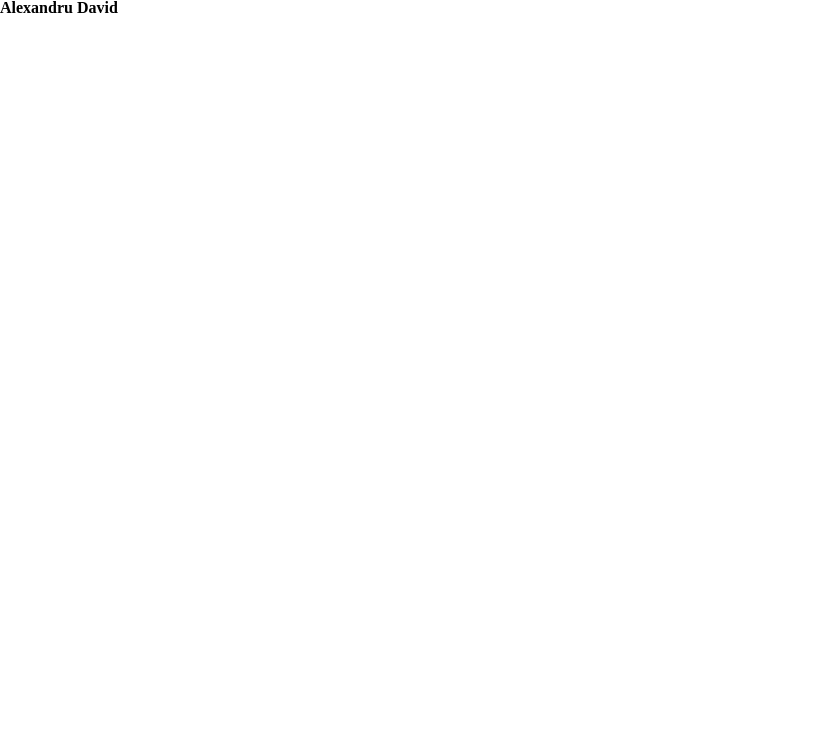
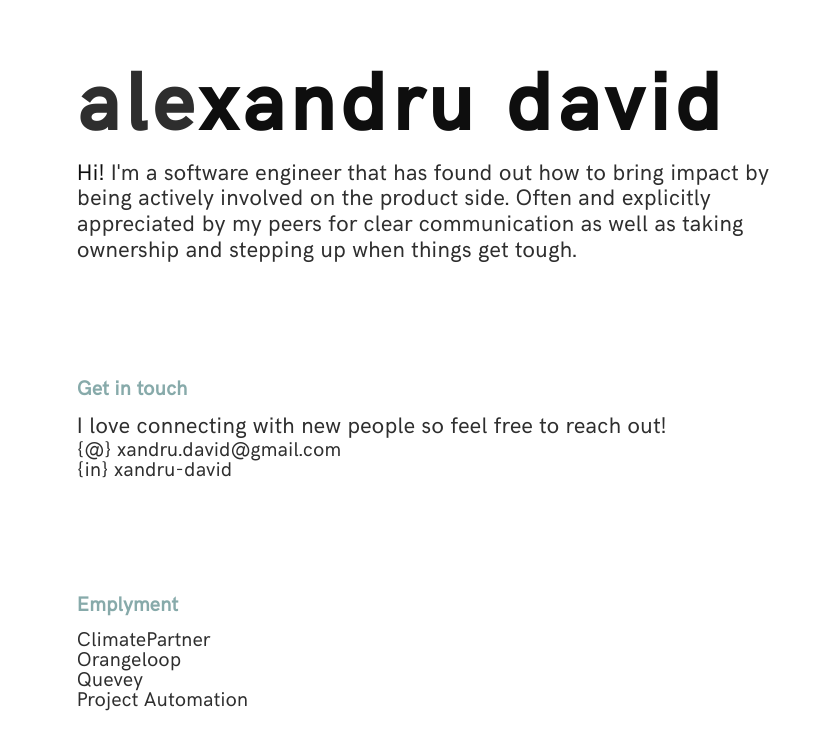
Before and after one commit to XandruDavid/xandrudavid-com, an Eleventy site: page src/index.html in a window 1280 px wide. Shown: the whole page, without its empty margins (0-831 px from the left). Built offline with nearby package versions, Linux system fonts and the light colour scheme; Eleventy itself is replaced by a stand-in of ours; files that its build step writes are made by us from their sources.

Commit message:
feat: add some basic content, style, and fonts

```diff
--- a/src/index.html
+++ b/src/index.html
@@ -8,9 +8,44 @@
     <meta property="og:description" content="Passionate software engineer with a love for abstracting complexity into simple ideas!"/>
     <meta name="description" content="Passionate software engineer with a love for abstracting complexity into simple ideas!"/>
     <link rel="stylesheet" type="text/css" href="reset.css">
+    <link rel="stylesheet" type="text/css" href="style.css">
     <link rel="shortcut icon" type="image/x-icon" href="favicon.png">
   </head>
   <body>
-    <h1>Alexandru David</h1>
+    <section class="intro">
+      <h1 class>Ale<span class="name">xandru David</span></h1>
+      <p>
+        <span class="primary">Hi!</span> I'm a software engineer that has found out how to bring impact by being actively involved on the product side. Often and explicitly appreciated by my peers for clear communication as well as taking ownership and stepping up when things get tough.
+      </p>
+    </section>
+
+    <section>
+      <h2>Get in touch</h2>
+      <p>
+        I love connecting with new people so feel free to reach out!
+      </p>
+      <ol>
+        <li>
+          <a href="mailto:xandru.david@gmail.com">
+            {@} xandru.david@gmail.com
+          </a>
+        </li>
+        <li>
+          <a href="linkedin.com/in/xandru-david">
+            {in} xandru-david
+          </a>
+        </li>
+      </ol>
+    </section>
+
+    <section>
+      <h2>Emplyment</h2>
+      <ol>
+        <li>ClimatePartner</li>
+        <li>Orangeloop</li>
+        <li>Quevey</li>
+        <li>Project Automation</li>
+      </ol>
+    </section>
   </body>
 </html>
--- /dev/null
+++ b/src/styles/style.css
@@ -0,0 +1,99 @@
+:root {
+  --color-bg: white;
+  --color-text-primary: #0e0e0e;
+  --color-text-secondary: #87AAAA;
+  --color-text-main: #2e2e2e;
+
+  --font-size-medium: 1.125em;
+
+  --body-font: "HKGrotesk", sans-serif;
+  --headline-font: "HKGrotesk-Medium", sans-serif;
+  /* --body-font-italic: "MonumentGroteskItalic",sans-serif;
+  --numeric-font: "ReplicaMonoLLWeb-Regular",sans-serif;
+  --main-padding: 6% */
+}
+
+@media (prefers-color-scheme: dark) {
+  :root {
+    --color-bg: #0e0e0e;
+    --color-text-primary: white;
+    --color-text-secondary: #87AAAA;
+    --color-text-main: #a0a0a0;
+  }
+}
+
+@font-face {
+  font-family: HKGrotesk;
+  src: url(HKGrotesk-Regular.woff2)format("woff2")
+}
+
+@font-face {
+  font-family: HKGrotesk-Medium;
+  src: url(HKGrotesk-Medium.woff2)format("woff2")
+}
+
+@font-face {
+  font-family: HKGrotesk-Bold;
+  src: url(HKGrotesk-Bold.woff2)format("woff2")
+}
+
+body {
+  background-color: var(--color-bg);
+  color: var(--color-text-main);
+  padding: 4% 0 4% 6%;
+  font-size: 20px;
+  font-family: var(--body-font);
+  -webkit-font-smoothing: antialiased;
+}
+
+@media (width<=820px) {
+  body {
+    padding: 6% 4%;
+    font-size: 24px;
+  }
+}
+
+h1 {
+  line-height: 1.35em;
+  font-size: 4.05em;
+  font-weight: 600;
+  letter-spacing: 0.06em;
+  font-family: var(--headline-font);
+}
+
+h2 {
+  line-height: 2.5em;
+  color: var(--color-text-secondary)
+}
+
+section {
+  max-width: 35em;
+  margin-bottom: 5em;
+}
+
+section p {
+  font-size: var(--font-size-medium);
+  line-height: 1.15em;
+  font-weight: 400;
+}
+
+.intro h1 {
+  text-transform: lowercase;
+}
+
+.intro .name {
+  color: var(--color-text-primary)
+}
+
+.primary {
+  color: var(--color-text-primary)
+}
+
+a {
+  color: var(--color-text-main);
+  text-decoration: none;
+}
+
+a:hover {
+  color: var(--color-text-primary);
+}
```
Also changed, not shown: .eleventy.js, src/fonts/hk-grotesk/HKGrotesk-Bold.woff2 (added), src/fonts/hk-grotesk/HKGrotesk-Medium.woff2 (added), src/fonts/hk-grotesk/HKGrotesk-Regular.woff2 (added), 1 other file.
